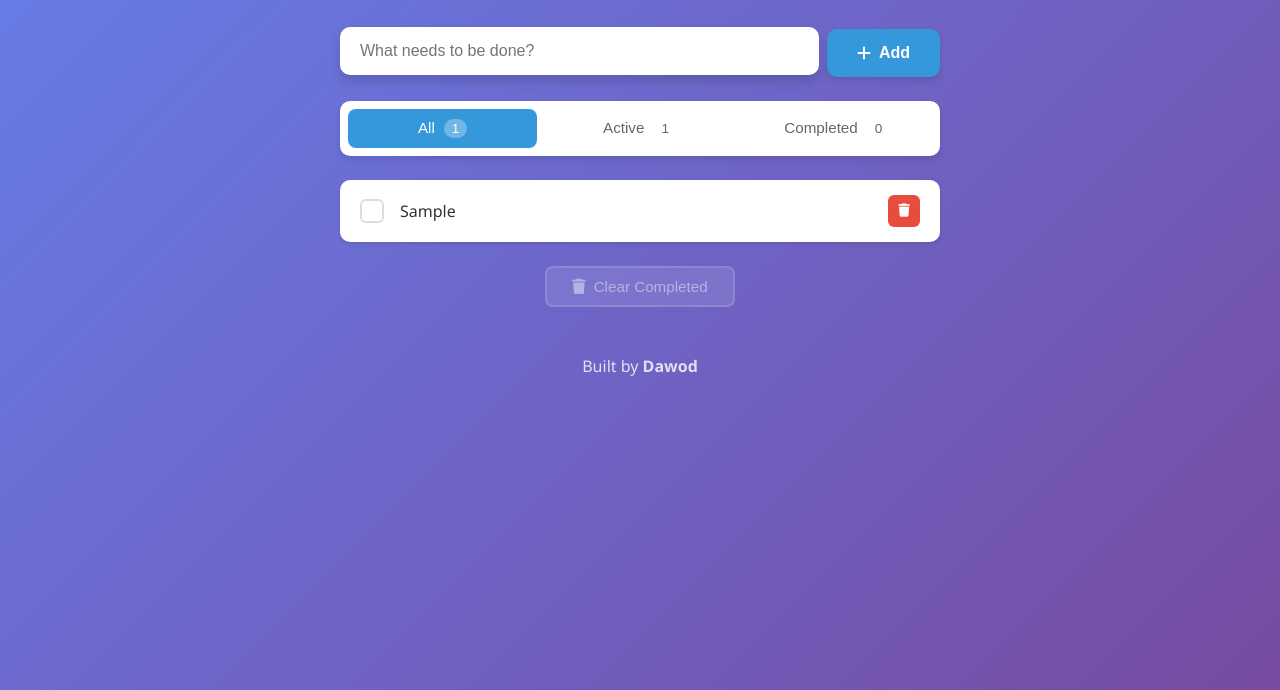
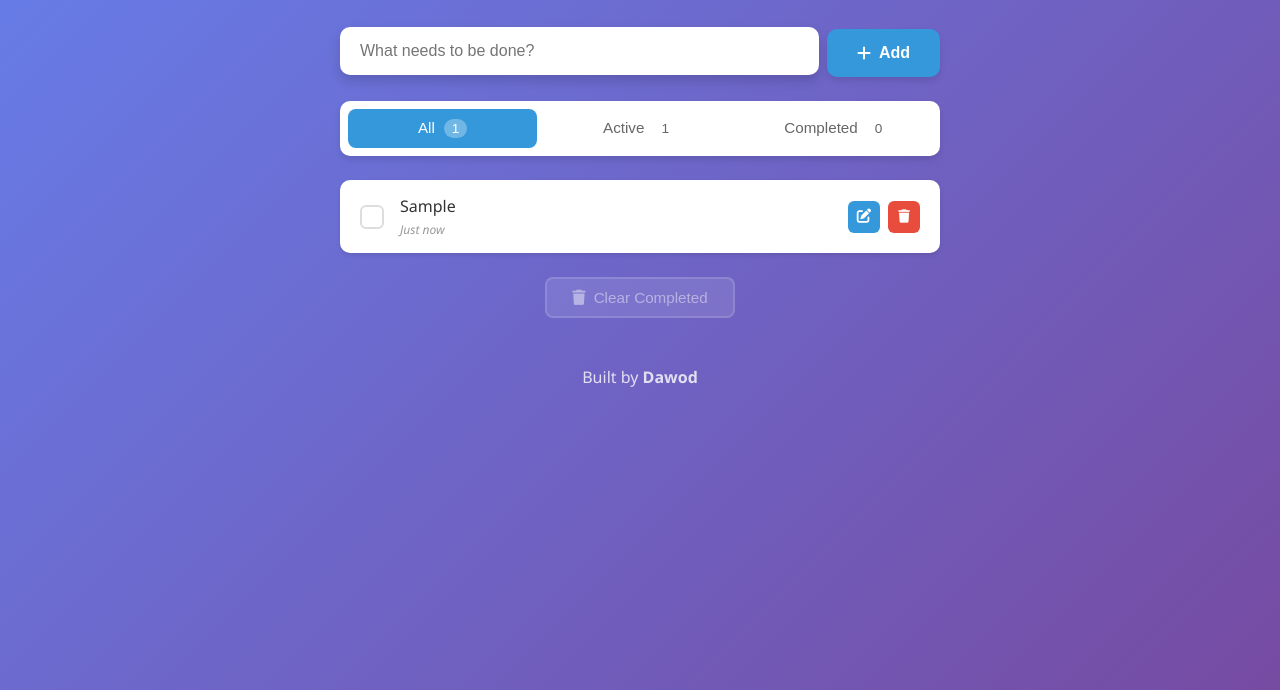
Before and after one commit to dawod24/todo-list-app, a plain HTML site: page index.html in a window 1280 px wide. Both pictures are taken after typing "Sample" into the empty fields and a click on the button "Add". Shown: the part 110-800 px from the top of the page. Drawn offline with Linux system fonts and the light colour scheme.

Commit message:
Add edit functionality and timestamps to todos

```diff
--- a/script.js
+++ b/script.js
@@ -104,6 +104,26 @@ function deleteTodo(id) {
     updateCounts();
 }
 
+// Edit todo text
+function editTodo(id) {
+    const todo = todos.find(t => t.id === id);
+    if (!todo) return;
+
+    const newText = prompt('Edit your todo:', todo.text);
+
+    if (newText !== null && newText.trim() !== '') {
+        todos = todos.map(t => {
+            if (t.id === id) {
+                return { ...t, text: newText.trim() };
+            }
+            return t;
+        });
+
+        saveTodosToStorage();
+        renderTodos();
+    }
+}
+
 // Render todos based on current filter
 function renderTodos() {
     // Filter todos based on current filter
@@ -134,10 +154,18 @@ function renderTodos() {
             <div class="todo-checkbox" onclick="toggleTodo(${todo.id})">
                 <i class="fas fa-check"></i>
             </div>
-            <span class="todo-text">${escapeHtml(todo.text)}</span>
-            <button class="delete-btn" onclick="deleteTodo(${todo.id})">
-                <i class="fas fa-trash"></i>
-            </button>
+            <div class="todo-content">
+                <span class="todo-text">${escapeHtml(todo.text)}</span>
+                <span class="todo-timestamp">${formatDate(todo.createdAt)}</span>
+            </div>
+            <div class="todo-actions">
+                <button class="edit-btn" onclick="editTodo(${todo.id})" title="Edit todo">
+                    <i class="fas fa-edit"></i>
+                </button>
+                <button class="delete-btn" onclick="deleteTodo(${todo.id})" title="Delete todo">
+                    <i class="fas fa-trash"></i>
+                </button>
+            </div>
         `;
         todoList.appendChild(li);
     });
@@ -177,5 +205,26 @@ function escapeHtml(text) {
     return div.innerHTML;
 }
 
+// Format date for display
+function formatDate(dateString) {
+    const date = new Date(dateString);
+    const now = new Date();
+    const diffMs = now - date;
+    const diffMins = Math.floor(diffMs / 60000);
+    const diffHours = Math.floor(diffMs / 3600000);
+    const diffDays = Math.floor(diffMs / 86400000);
+
+    if (diffMins < 1) return 'Just now';
+    if (diffMins < 60) return `${diffMins} min ago`;
+    if (diffHours < 24) return `${diffHours} hour${diffHours > 1 ? 's' : ''} ago`;
+    if (diffDays < 7) return `${diffDays} day${diffDays > 1 ? 's' : ''} ago`;
+
+    return date.toLocaleDateString('en-GB', {
+        day: 'numeric',
+        month: 'short',
+        year: date.getFullYear() !== now.getFullYear() ? 'numeric' : undefined
+    });
+}
+
 // Initial render
 console.log('Todo List App initialized! 🚀');
--- a/style.css
+++ b/style.css
@@ -212,6 +212,25 @@ body {
     word-break: break-word;
 }
 
+/* Todo Content Container */
+.todo-content {
+    flex: 1;
+    display: flex;
+    flex-direction: column;
+    gap: 0.25rem;
+}
+
+/* Timestamp */
+.todo-timestamp {
+    font-size: 0.75rem;
+    color: #999;
+    font-style: italic;
+}
+
+.todo-item.completed .todo-timestamp {
+    color: #bbb;
+}
+
 /* Delete Button */
 .delete-btn {
     background: #e74c3c;
@@ -231,6 +250,37 @@ body {
 .delete-btn:hover {
     background: #c0392b;
     transform: scale(1.1);
+}
+
+/* Todo Actions Container */
+.todo-actions {
+    display: flex;
+    gap: 0.5rem;
+}
+
+/* Edit Button */
+.edit-btn {
+    background: #3498DB;
+    color: white;
+    border: none;
+    width: 32px;
+    height: 32px;
+    border-radius: 6px;
+    cursor: pointer;
+    display: flex;
+    align-items: center;
+    justify-content: center;
+    transition: all 0.3s;
+    flex-shrink: 0;
+}
+
+.edit-btn:hover {
+    background: #2980B9;
+    transform: scale(1.1);
+}
+
+.edit-btn i {
+    font-size: 0.9rem;
 }
 
 /* Empty State */
```
